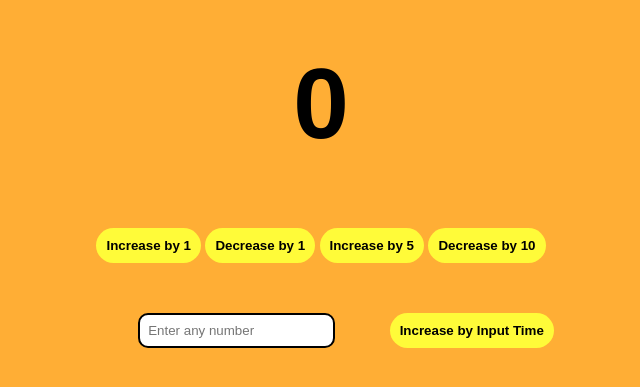
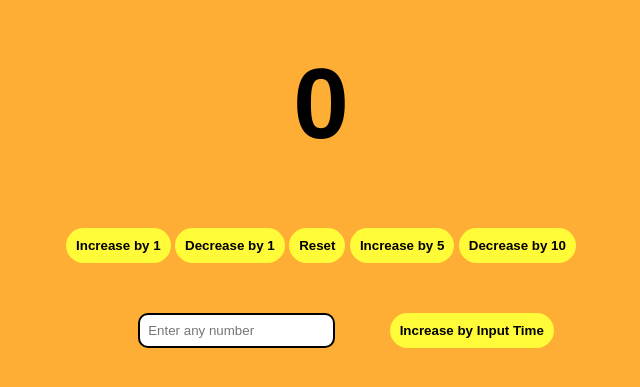
Before and after one commit to prabalgit11/Counter-App, a plain HTML site: page index.html in a window 1280 px wide. Shown: the part 137-524 px from the top of the page, without its empty margins (319-959 px from the left). Drawn offline with Linux system fonts and the light colour scheme.

Commit message:
HTML,CSS and JS

```diff
--- a/index.html
+++ b/index.html
@@ -1,4 +1,5 @@
 <htlm>
+
     <head>
         <title>Counter App</title>
         <link rel="stylesheet" href="index.css">
@@ -11,6 +12,7 @@
             <div class="btn-container">
                 <button class="btn" onclick="increment()">Increase by 1</button>
                 <button class="btn" onclick="decrement()">Decrease by 1</button>
+                <button class="btn" onclick="reset()">Reset</button>
                 <button class="btn" onclick="incrementby5()">Increase by 5</button>
                 <button class="btn" onclick="decrementby10()">Decrease by 10</button>
             </div>
```
Lines whose indentation alone changed are shown as unchanged.
